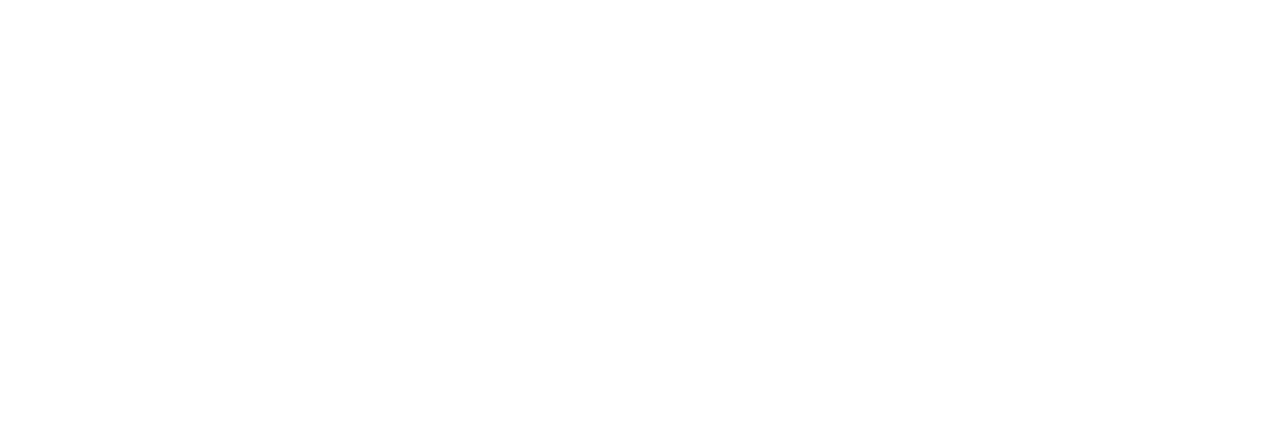
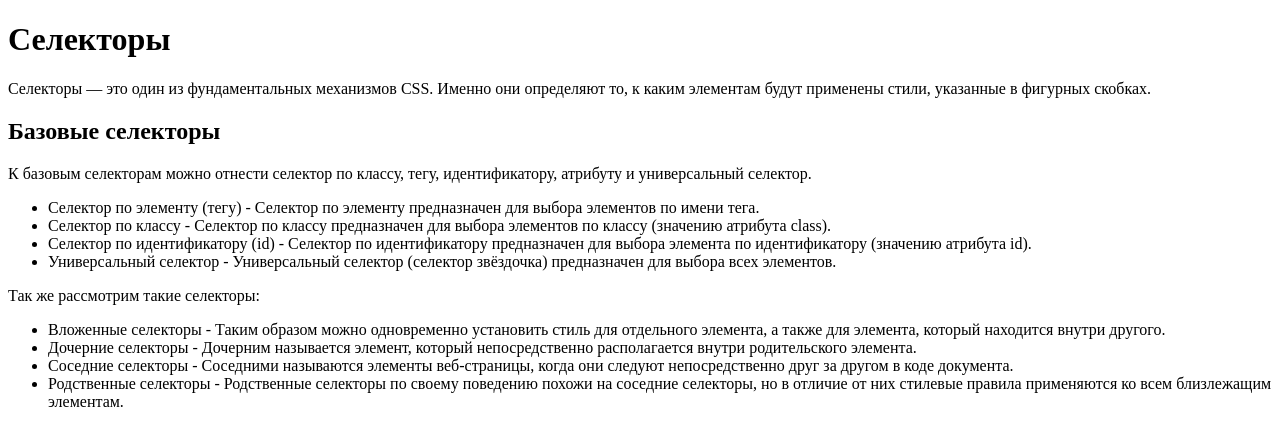
Before and after one commit to dashakozachenko/dz_4, a plain HTML site: page index.html in a window 1280 px wide. Drawn offline with Linux system fonts and the light colour scheme.

Commit message:
Added description of selector

```diff
--- a/index.html
+++ b/index.html
@@ -6,6 +6,22 @@
     <link rel="stylesheet" href="style.css">
 </head>
 <body>
-
+    <h1>Селекторы</h1>
+    <p id="text">Селекторы — это один из фундаментальных механизмов CSS. Именно они определяют то, к каким элементам будут применены стили, указанные в фигурных скобках.</p>
+    <h2 class="title">Базовые селекторы</h2>
+    <p class="text1 text2">К базовым селекторам можно отнести селектор по классу, тегу, идентификатору, атрибуту и универсальный селектор.</p>
+    <ul>
+        <li>Селектор по элементу (тегу) - Селектор по элементу предназначен для выбора элементов по имени тега.</li>
+        <li class="item">Селектор по классу - Селектор по классу предназначен для выбора элементов по классу (значению атрибута class).</li>
+        <li class="item2">Селектор по идентификатору (id) - Селектор по идентификатору предназначен для выбора элемента по идентификатору (значению атрибута id).</li>
+        <li class="item3">Универсальный селектор - Универсальный селектор (селектор звёздочка) предназначен для выбора всех элементов.</li>
+    </ul>
+    <p class="text">Так же рассмотрим такие селекторы:</p>
+    <ul>
+        <li class="item4">Вложенные селекторы - Таким образом можно одновременно установить стиль для отдельного элемента, а также для элемента, который находится внутри другого.</li>
+        <li class="item5">Дочерние селекторы - Дочерним называется элемент, который непосредственно располагается внутри родительского элемента.</li>
+        <li class="item6">Соседние селекторы - Соседними называются элементы веб-страницы, когда они следуют непосредственно друг за другом в коде документа.</li>
+        <li class="item7">Родственные селекторы - Родственные селекторы по своему поведению похожи на соседние селекторы, но в отличие от них стилевые правила применяются ко всем близлежащим элементам.</li>
+    </ul>
 </body>
 </html>
```
